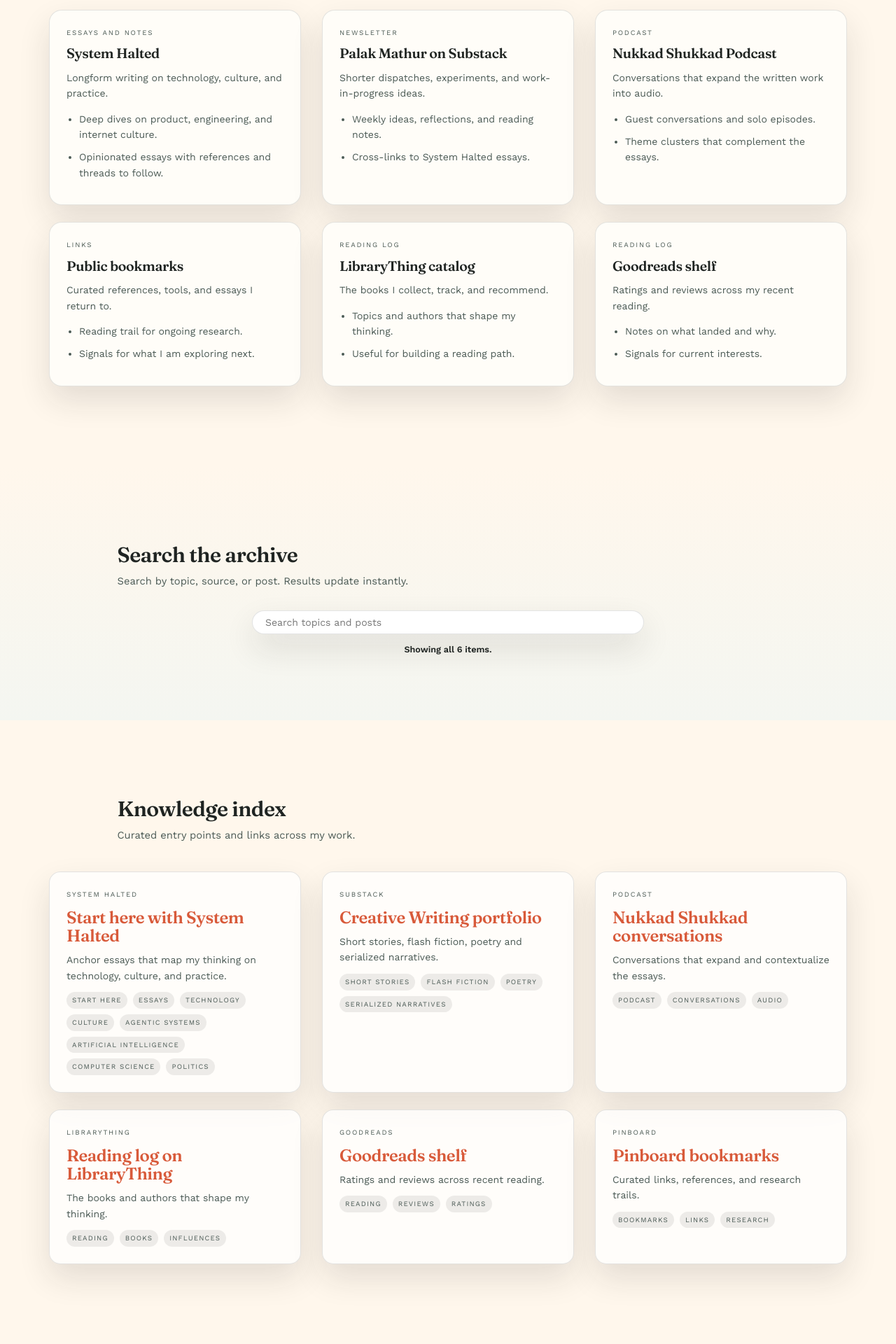
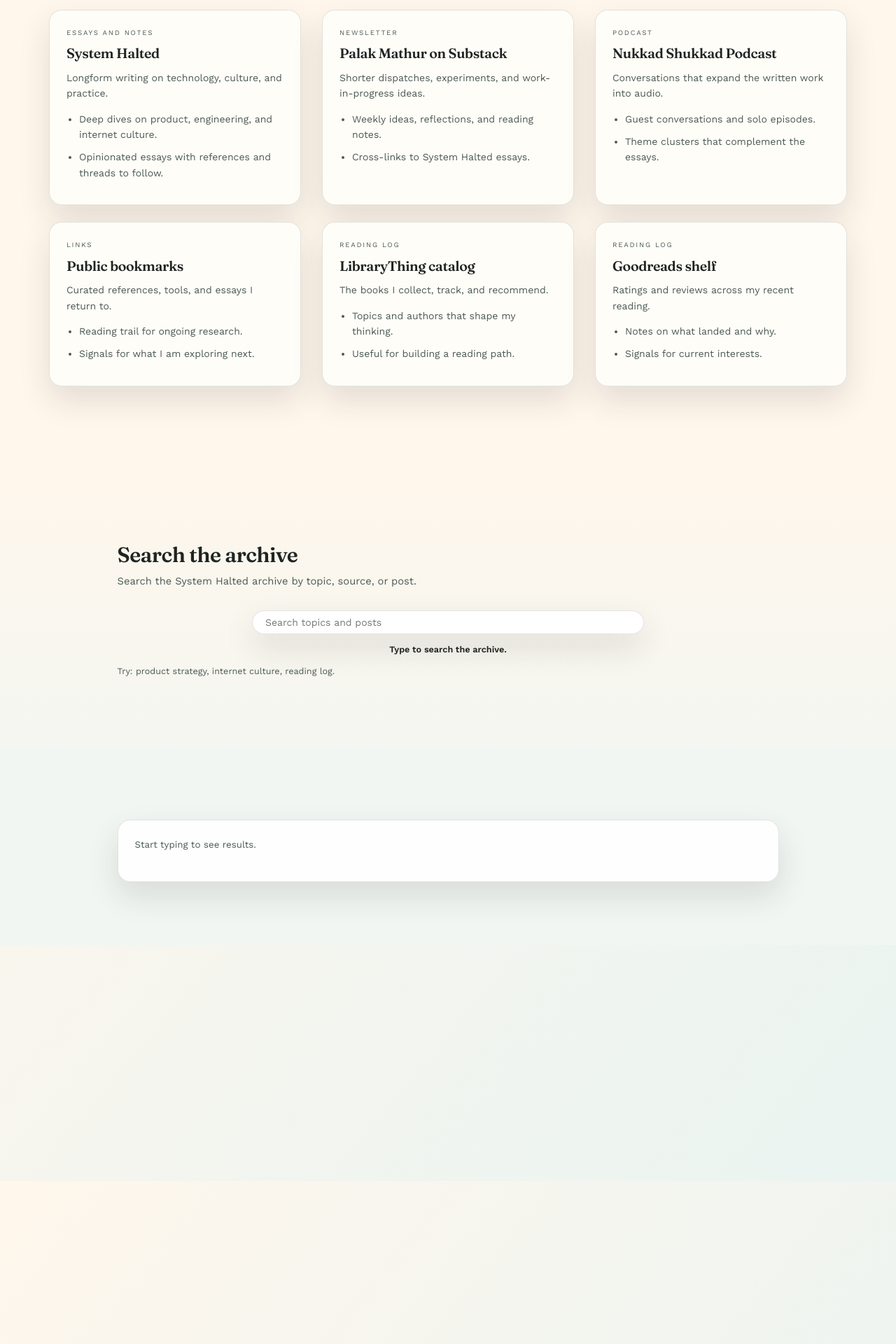
Before and after one commit to systemhalted/about-me, a Jekyll site: the page built from index.html, in a window 1280 px wide. Shown: the part 1013-2933 px from the top of the page at 70% size. Built offline with Jekyll 4.4.1, drawn with Linux system fonts in a browser that asks for light colours; nearby versions of some CDN libraries; after the commit the page ends 2363 px from its top, so only the background shows below that.

Commit message:
wire System Halted search index

```diff
--- a/_data/knowledge_index.yml
+++ /dev/null
@@ -1,56 +0,0 @@
-# Curated entry points for search. Replace or expand with specific posts.
-entries:
-  - title: Start here with System Halted
-    url: https://systemhalted.in
-    source: System Halted
-    summary: Anchor essays that map my thinking on technology, culture, and practice.
-    tags:
-      - start here
-      - essays
-      - technology
-      - culture
-      - agentic systems
-      - artificial intelligence
-      - computer science
-      - politics
-  - title: Creative Writing portfolio
-    url: https://palakmathur.substack.com/
-    source: Substack
-    summary: Short stories, flash fiction, poetry and serialized narratives.
-    tags:
-      - short stories
-      - flash fiction
-      - poetry
-      - serialized narratives
-  - title: Nukkad Shukkad conversations
-    url: https://podcasts.apple.com/us/podcast/nukkad-shukkad/id1537261609
-    source: Podcast
-    summary: Conversations that expand and contextualize the essays.
-    tags:
-      - podcast
-      - conversations
-      - audio
-  - title: Reading log on LibraryThing
-    url: https://www.librarycat.org/lib/palakmathur
-    source: LibraryThing
-    summary: The books and authors that shape my thinking.
-    tags:
-      - reading
-      - books
-      - influences
-  - title: Goodreads shelf
-    url: https://www.goodreads.com/user/show/1863824-palak-mathur
-    source: Goodreads
-    summary: Ratings and reviews across recent reading.
-    tags:
-      - reading
-      - reviews
-      - ratings
-  - title: Pinboard bookmarks
-    url: https://pinboard.in/u:systemhalted
-    source: Pinboard
-    summary: Curated links, references, and research trails.
-    tags:
-      - bookmarks
-      - links
-      - research
--- a/_includes/js.html
+++ b/_includes/js.html
@@ -4,4 +4,6 @@
 
 <script src="js/bootstrap.js"></script>
 
+<script src="js/elasticlunr.min.js"></script>
+
 <script src="js/landing-page.js"></script>
--- a/_includes/knowledge-search.html
+++ b/_includes/knowledge-search.html
@@ -3,48 +3,32 @@
 		<div class="row">
 			<div class="col-lg-10 col-lg-offset-1">
 				<h2>Search the archive</h2>
-				<p class="section-lede">Search by topic, source, or post. Results update instantly.</p>
+				<p class="section-lede">Search the System Halted archive by topic, source, or post.</p>
 				<div class="search-box">
-					<label class="sr-only" for="knowledge-search">Search the knowledge base</label>
+					<label class="sr-only" for="knowledge-search">Search the archive</label>
 					<input type="search" id="knowledge-search" class="form-control search-input js-knowledge-search" placeholder="Search topics and posts">
 					<div class="search-meta" aria-live="polite">
-						<span class="search-count js-search-count">Showing all items.</span>
+						<span class="search-count js-search-count">Type to search the archive.</span>
 						<span class="search-empty js-search-empty is-hidden">No matches yet. Try a shorter query.</span>
+						<span class="search-error js-search-error is-hidden">Search is unavailable right now.</span>
 					</div>
+					<p class="search-hint">Try: product strategy, internet culture, reading log.</p>
 				</div>
 			</div>
 		</div>
 	</div>
 </section>
 
-<section id="knowledge-index" class="knowledge-section js-search-group" data-search-group="index">
+<section id="search-results" class="knowledge-section results-section">
 	<div class="container">
 		<div class="row">
 			<div class="col-lg-10 col-lg-offset-1">
-				<h2>Knowledge index</h2>
-				<p class="section-lede">Curated entry points and links across my work.</p>
-			</div>
-		</div>
-		<div class="row index-grid">
-			{% for entry in site.data.knowledge_index.entries %}
-			{% capture entry_search %}{{ entry.title }} {{ entry.summary }} {{ entry.source }}{% if entry.tags %}{% for tag in entry.tags %} {{ tag }}{% endfor %}{% endif %}{% endcapture %}
-			<div class="col-md-6 col-lg-4">
-				<div class="knowledge-panel index-card search-item js-search-item" data-search="{{ entry_search | strip_newlines | replace: '"', '' }}">
-					{% if entry.source %}
-					<p class="card-eyebrow">{{ entry.source }}</p>
-					{% endif %}
-					<h3><a href="{{ entry.url }}">{{ entry.title }}</a></h3>
-					<p class="card-summary">{{ entry.summary }}</p>
-					{% if entry.tags %}
-					<ul class="tag-list">
-						{% for tag in entry.tags %}
-						<li>{{ tag }}</li>
-						{% endfor %}
-					</ul>
-					{% endif %}
+				<div class="search-results search-panel">
+					<div class="search-loading js-search-loading is-hidden">Loading System Halted index...</div>
+					<div class="search-placeholder js-search-placeholder">Start typing to see results.</div>
+					<div class="search-results-list js-search-results-list"></div>
 				</div>
 			</div>
-			{% endfor %}
 		</div>
 	</div>
 </section>
--- a/css/landing-page.css
+++ b/css/landing-page.css
@@ -198,12 +198,12 @@
     background-color: var(--surface);
 }
 
-.knowledge-section-alt {
-    background-color: #f2f6f2;
+.search-section {
+    background: linear-gradient(180deg, #fff7ec 0%, #f4f6f1 100%);
 }
 
-.search-section {
-    background: linear-gradient(180deg, #fff7ec 0%, #f4f6f1 100%);
+.results-section {
+    background-color: #f2f6f2;
 }
 
 .search-box {
@@ -239,7 +239,8 @@
     font-weight: 600;
 }
 
-.search-empty {
+.search-empty,
+.search-error {
     color: var(--accent-dark);
 }
 
@@ -247,6 +248,58 @@
     margin-top: 10px;
     color: var(--muted);
     font-size: 0.9em;
+}
+
+.search-panel {
+    margin-top: 12px;
+    padding: 24px;
+    border-radius: 18px;
+    border: 1px solid var(--border);
+    background-color: rgba(255, 255, 255, 0.85);
+    box-shadow: var(--shadow);
+}
+
+.search-loading,
+.search-placeholder {
+    color: var(--muted);
+    font-size: 0.95em;
+}
+
+.search-results-list {
+    margin-top: 18px;
+}
+
+.search-result {
+    padding: 16px 0;
+    border-bottom: 1px solid var(--border);
+}
+
+.search-result:last-child {
+    border-bottom: none;
+}
+
+.search-title {
+    margin: 0 0 6px;
+    font-size: 1.25em;
+}
+
+.search-title a {
+    color: var(--ink);
+}
+
+.search-title a:hover,
+.search-title a:focus {
+    color: var(--accent);
+}
+
+.search-snippet {
+    color: var(--muted);
+    margin-bottom: 6px;
+}
+
+.search-link {
+    font-size: 0.85em;
+    color: var(--muted);
 }
 
 .is-hidden {
@@ -341,52 +394,6 @@
     margin-bottom: 10px;
 }
 
-.knowledge-panel {
-    height: 100%;
-    padding: 24px;
-    border-radius: 16px;
-    border: 1px solid var(--border);
-    background-color: rgba(255, 255, 255, 0.75);
-    box-shadow: var(--shadow);
-}
-
-.index-grid {
-    display: flex;
-    flex-wrap: wrap;
-    margin-top: 10px;
-}
-
-.index-grid > div {
-    display: flex;
-    margin-bottom: 24px;
-}
-
-.index-card h3 {
-    margin-top: 0;
-}
-
-.index-card {
-    width: 100%;
-}
-
-.tag-list {
-    list-style: none;
-    padding-left: 0;
-    margin: 12px 0 0;
-    display: flex;
-    flex-wrap: wrap;
-    gap: 8px;
-}
-
-.tag-list li {
-    font-size: 0.7em;
-    text-transform: uppercase;
-    letter-spacing: 0.12em;
-    background-color: rgba(31, 36, 34, 0.08);
-    color: var(--muted);
-    padding: 4px 8px;
-    border-radius: 999px;
-}
 
 
 @keyframes rise-fade {
--- a/js/landing-page.js
+++ b/js/landing-page.js
@@ -14,79 +14,240 @@
         return;
     }
 
-    var $searchItems = $('.js-search-item');
-    var $searchGroups = $('.js-search-group');
     var $searchCount = $('.js-search-count');
     var $searchEmpty = $('.js-search-empty');
+    var $searchError = $('.js-search-error');
+    var $searchLoading = $('.js-search-loading');
+    var $searchPlaceholder = $('.js-search-placeholder');
+    var $searchResultsList = $('.js-search-results-list');
+
+    var baseUrl = 'https://systemhalted.in';
+    var indexReady = false;
+    var indexPromise = null;
+    var siteIndex = null;
+    var siteDocs = [];
+    var lastQuery = '';
+    var debounceTimer = null;
+    var maxResults = 12;
 
     var normalizeText = function(value) {
         return (value || '').toString().toLowerCase().replace(/\s+/g, ' ').trim();
     };
 
-    var getSearchText = function($element) {
-        var dataText = $element.data('search');
-        if (dataText) {
-            return dataText;
-        }
-        return $element.text();
+    var loadScript = function(src) {
+        var deferred = $.Deferred();
+        var script = document.createElement('script');
+        script.async = true;
+        script.src = src;
+        script.onload = function() {
+            deferred.resolve();
+        };
+        script.onerror = function() {
+            deferred.reject();
+        };
+        document.head.appendChild(script);
+        return deferred.promise();
     };
 
-    var entries = [];
-    $searchItems.each(function() {
-        var $item = $(this);
-        entries.push({
-            element: $item,
-            container: $item.closest('[class*="col-"]'),
-            text: normalizeText(getSearchText($item))
-        });
-    });
+    var resolveIndex = function() {
+        if (indexReady && siteIndex && siteDocs.length) {
+            return $.Deferred().resolve().promise();
+        }
+        if (indexPromise) {
+            return indexPromise;
+        }
+
+        var deferred = $.Deferred();
+        indexPromise = deferred.promise();
+
+        if (typeof window.elasticlunr === 'undefined') {
+            deferred.reject();
+            return indexPromise;
+        }
+
+        var finalizeIndex = function() {
+            try {
+                if (typeof window.ensureSiteIndex === 'function') {
+                    window.ensureSiteIndex();
+                }
+                siteIndex = window.siteIndex;
+                siteDocs = window.siteStore || window.siteDocs || [];
+                if (!siteIndex || !siteDocs.length) {
+                    throw new Error('index missing');
+                }
+                indexReady = true;
+                deferred.resolve();
+            } catch (err) {
+                indexPromise = null;
+                deferred.reject();
+            }
+        };
+
+        if (window.siteDocs && window.siteDocs.length) {
+            finalizeIndex();
+            return indexPromise;
+        }
+
+        loadScript(baseUrl + '/public/js/webcmd.js')
+            .done(finalizeIndex)
+            .fail(function() {
+                indexPromise = null;
+                deferred.reject();
+            });
+
+        return indexPromise;
+    };
+
+    var normalizeLink = function(link) {
+        if (!link) {
+            return '';
+        }
+        if (link.indexOf('http://') === 0 || link.indexOf('https://') === 0) {
+            return link;
+        }
+        if (link.charAt(0) !== '/') {
+            link = '/' + link;
+        }
+        return baseUrl + link;
+    };
+
+    var formatDisplayLink = function(link) {
+        if (!link) {
+            return '';
+        }
+        return link.replace(/^https?:\/\//, '');
+    };
+
+    var isSearchable = function(doc) {
+        if (!doc) {
+            return false;
+        }
+        if (!doc.title || !doc.link) {
+            return false;
+        }
+        return true;
+    };
+
+    var extractSnippet = function(doc) {
+        if (!doc) {
+            return '';
+        }
+        if (doc.snippet) {
+            return doc.snippet;
+        }
+        if (!doc.content) {
+            return '';
+        }
+        var text = doc.content.replace(/<[^>]*>/g, ' ');
+        text = text.replace(/\s+/g, ' ').trim();
+        if (text.length > 180) {
+            text = text.substring(0, 180) + '...';
+        }
+        return text;
+    };
+
+    var renderResults = function(results) {
+        var filtered = [];
+        var i;
+        $searchResultsList.empty();
+        $searchLoading.addClass('is-hidden');
+
+        for (i = 0; i < results.length; i++) {
+            var ref = results[i].ref;
+            var doc = siteDocs[ref];
+            if (!doc || !isSearchable(doc)) {
+                continue;
+            }
+            filtered.push(doc);
+        }
+
+        if (!filtered.length) {
+            $searchCount.text('No matches found.');
+            $searchEmpty.removeClass('is-hidden');
+            return;
+        }
+
+        var total = filtered.length;
+        var shown = Math.min(total, maxResults);
+        for (i = 0; i < shown; i++) {
+            var item = filtered[i];
+            var url = normalizeLink(item.link);
+            var title = item.title || 'Untitled';
+            var snippet = extractSnippet(item);
+            var displayLink = formatDisplayLink(url);
+
+            var $result = $('<article class="search-result"></article>');
+            var $title = $('<h3 class="search-title"></h3>');
+            $title.append($('<a></a>').attr('href', url).text(title));
+            $result.append($title);
+            if (snippet) {
+                $result.append($('<p class="search-snippet"></p>').text(snippet));
+            }
+            if (displayLink) {
+                $result.append($('<p class="search-link"></p>').text(displayLink));
+            }
+            $searchResultsList.append($result);
+        }
+
+        if (total > shown) {
+            $searchCount.text('Showing ' + shown + ' of ' + total + ' results from System Halted.');
+        } else {
+            $searchCount.text('Showing ' + total + ' result' + (total === 1 ? '' : 's') + ' from System Halted.');
+        }
+    };
+
+    var showError = function(message) {
+        $searchError.text(message);
+        $searchError.removeClass('is-hidden');
+    };
 
     var updateSearch = function() {
         var query = normalizeText($searchInput.val());
-        var tokens = query ? query.split(' ') : [];
-        var visibleCount = 0;
+        lastQuery = query;
 
-        $.each(entries, function(index, entry) {
-            var match = true;
-            if (tokens.length) {
-                $.each(tokens, function(tokenIndex, token) {
-                    if (!token) {
-                        return;
-                    }
-                    if (entry.text.indexOf(token) === -1) {
-                        match = false;
-                        return false;
-                    }
-                });
-            }
-
-            entry.element.toggleClass('is-hidden', !match);
-            if (entry.container.length) {
-                entry.container.toggleClass('is-hidden', !match);
-            }
-            if (match) {
-                visibleCount += 1;
-            }
-        });
-
-        $searchGroups.each(function() {
-            var $group = $(this);
-            var hasVisibleItems = $group.find('.js-search-item').not('.is-hidden').length > 0;
-            $group.toggleClass('is-hidden', !hasVisibleItems);
-        });
+        $searchEmpty.addClass('is-hidden');
+        $searchError.addClass('is-hidden');
 
         if (!query) {
-            $searchCount.text('Showing all ' + visibleCount + ' items.');
-            $searchEmpty.addClass('is-hidden');
+            $searchLoading.addClass('is-hidden');
+            $searchResultsList.empty();
+            $searchPlaceholder.removeClass('is-hidden');
+            $searchCount.text('Type to search the archive.');
             return;
         }
 
-        $searchCount.text('Showing ' + visibleCount + ' match' + (visibleCount === 1 ? '' : 'es') + '.');
-        $searchEmpty.toggleClass('is-hidden', visibleCount !== 0);
+        $searchPlaceholder.addClass('is-hidden');
+        $searchCount.text('Searching the archive...');
+        if (!indexReady) {
+            $searchLoading.removeClass('is-hidden');
+        } else {
+            $searchLoading.addClass('is-hidden');
+        }
+
+        resolveIndex()
+            .done(function() {
+                if (lastQuery !== query) {
+                    return;
+                }
+                var results = siteIndex.search(query, { expand: true });
+                renderResults(results);
+            })
+            .fail(function() {
+                if (lastQuery !== query) {
+                    return;
+                }
+                $searchLoading.addClass('is-hidden');
+                $searchCount.text('Search unavailable.');
+                showError('Search is unavailable right now.');
+            });
     };
 
-    $searchInput.on('input', updateSearch);
-    updateSearch();
+    $searchInput.on('input', function() {
+        if (debounceTimer) {
+            clearTimeout(debounceTimer);
+        }
+        debounceTimer = setTimeout(updateSearch, 200);
+    });
 });
 
 $('body').scrollspy({
```
Also changed, not shown: js/elasticlunr.min.js (added).
